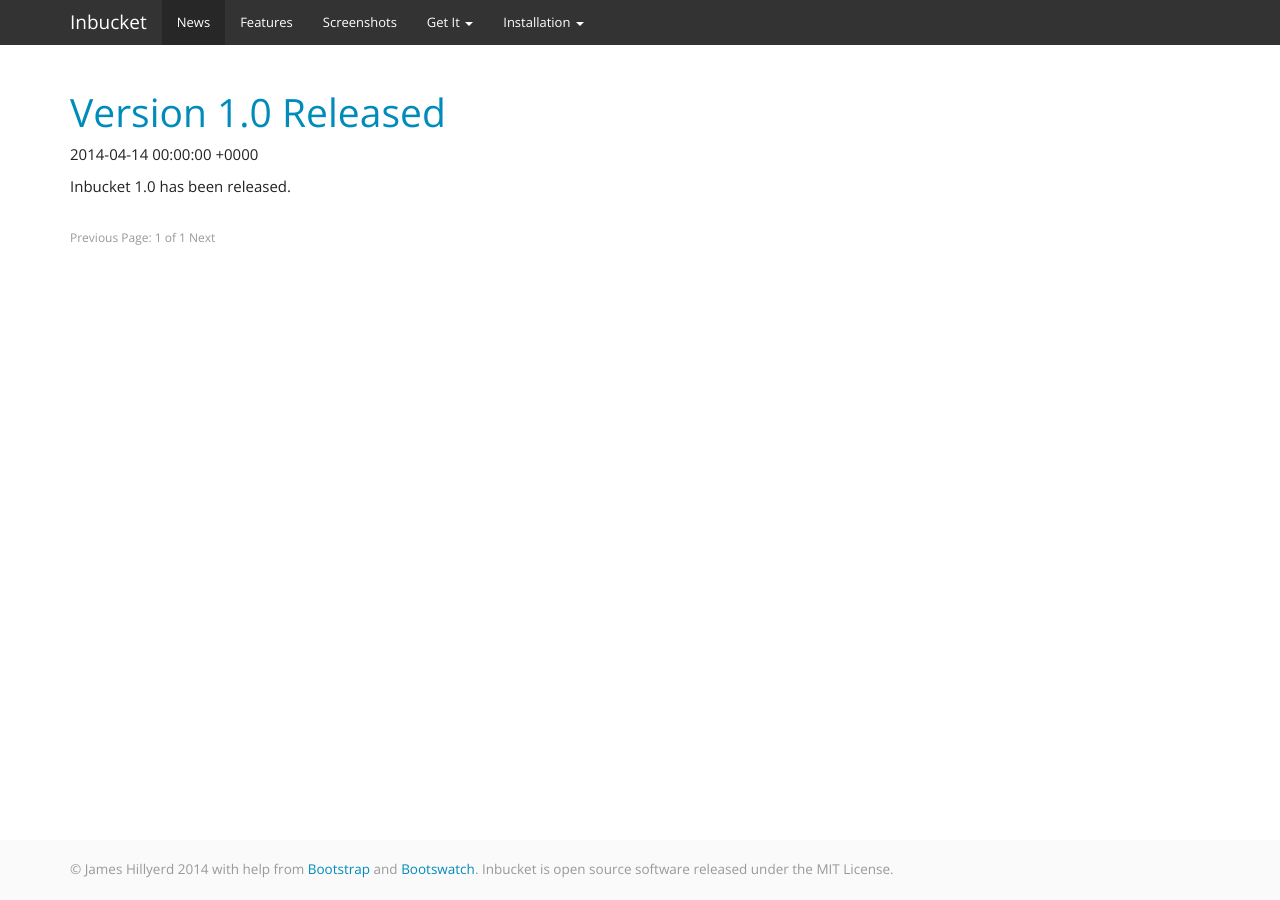
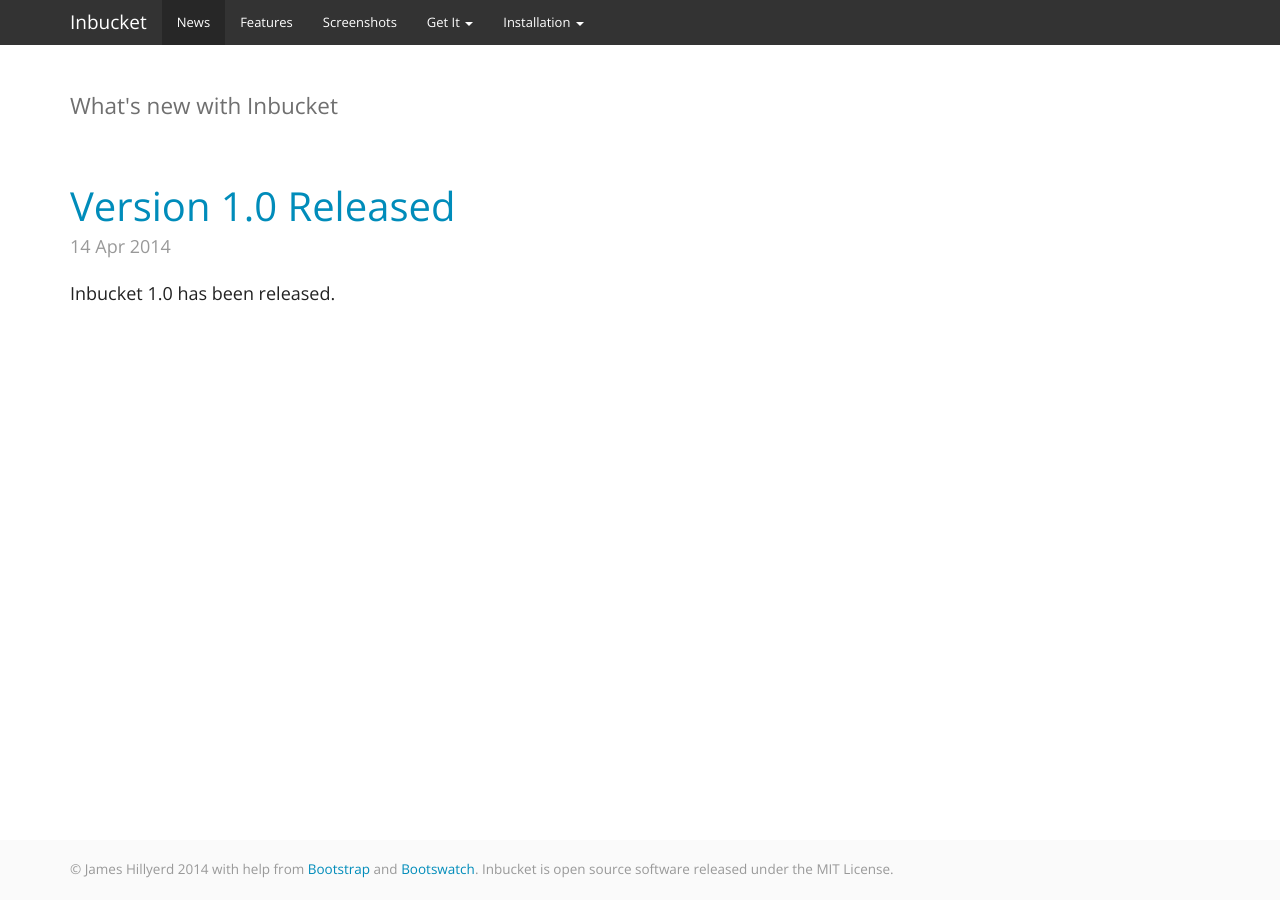
Before and after one commit to inbucket/inbucket.org, a Jekyll site: the page built from news/index.html, in a window 1280 px wide. Built offline with Jekyll 4.4.1, drawn with Linux system fonts in a browser that asks for light colours; nearby versions of some CDN libraries; the list of posts is cut into pages by our own code.

Commit message:
Blog styling

```diff
--- a/css/inbucket.css
+++ b/css/inbucket.css
@@ -1,17 +1,15 @@
+/* Base */
 html {
   position: relative;
   min-height: 100%;
 }
-
 body {
   padding-top: 70px;
   margin-bottom: 60px;
 }
-
 #content {
   padding-bottom: 70px;
 }
-
 #footer {
   position: absolute;
   bottom: 0;
@@ -19,8 +17,38 @@
   min-height: 60px;
   background-color: rgb(250, 250, 250);
 }
-
 #footer .text-muted {
   font-size: 90%;
   margin: 20px 0;
 }
+
+/* Blog */
+.blog-header {
+  padding-top: 20px;
+  padding-bottom: 20px;
+}
+.blog-title {
+  margin-top: 30px;
+  margin-bottom: 0;
+  font-size: 60px;
+  font-weight: normal;
+}
+.blog-description {
+  font-size: 20px;
+  color: #999;
+}
+.blog-main {
+  font-size: 18px;
+  line-height: 1.5;
+}
+.blog-post {
+  margin-bottom: 60px;
+}
+.blog-post-title {
+  margin-bottom: 5px;
+  font-size: 40px;
+}
+.blog-post-meta {
+  margin-bottom: 20px;
+  color: #999;
+}
--- a/news/index.html
+++ b/news/index.html
@@ -2,30 +2,35 @@
 layout: default
 title: News
 group: news
+tagline: What's new with Inbucket
 ---
+<div class="blog-header">
+  <p class="lead blog-descripton">
+    {{page.tagline}}
+    {% if paginator.page > 1 %}
+      (page {{paginator.page}})
+    {% endif %}
+  </p>
+</div>
 
+<div class="row">
+  <div class="col-sm-8 blog-main">
     <!-- This loops through the paginated posts -->
     {% for post in paginator.posts %}
-  <h1><a href="{{ post.url }}">{{ post.title }}</a></h1>
-  <p class="author">
-    <span class="date">{{ post.date }}</span>
-  </p>
-  <div class="content">
-    {{ post.content }}
+      <div class="blog-post">
+        <h2 class="blog-post-title"><a href="{{post.url}}">{{post.title}}</a></h2>
+        <p class="blog-post-meta">{{post.date | date_to_string }}</p>
+        {{post.content}}
       </div>
     {% endfor %}
+  </div>
 
-<!-- Pagination links -->
-<div class="pagination">
+  <ul class="pager">
     {% if paginator.previous_page %}
-    <a href="/page{{ paginator.previous_page }}" class="previous">Previous</a>
-  {% else %}
-    <span class="previous">Previous</span>
+      <li><a href="/page{{paginator.previous_page}}">Previous</a></li>
     {% endif %}
-  <span class="page_number ">Page: {{ paginator.page }} of {{ paginator.total_pages }}</span>
     {% if paginator.next_page %}
-    <a href="/page{{ paginator.next_page }}" class="next">Next</a>
-  {% else %}
-    <span class="next ">Next</span>
+      <li><a href="/page{{paginator.next_page}}">Next</a></li>
     {% endif %}
   </div>
+</div><!--/row-->
```
Also changed, not shown: _layouts/post.html (+9 -4 lines). Lines whose indentation alone changed are shown as unchanged.
